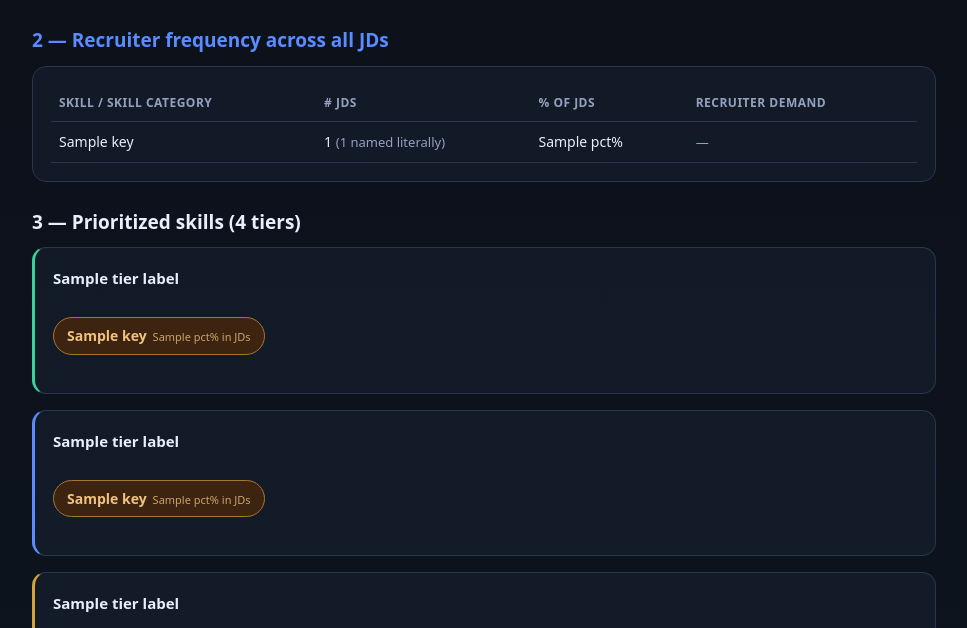
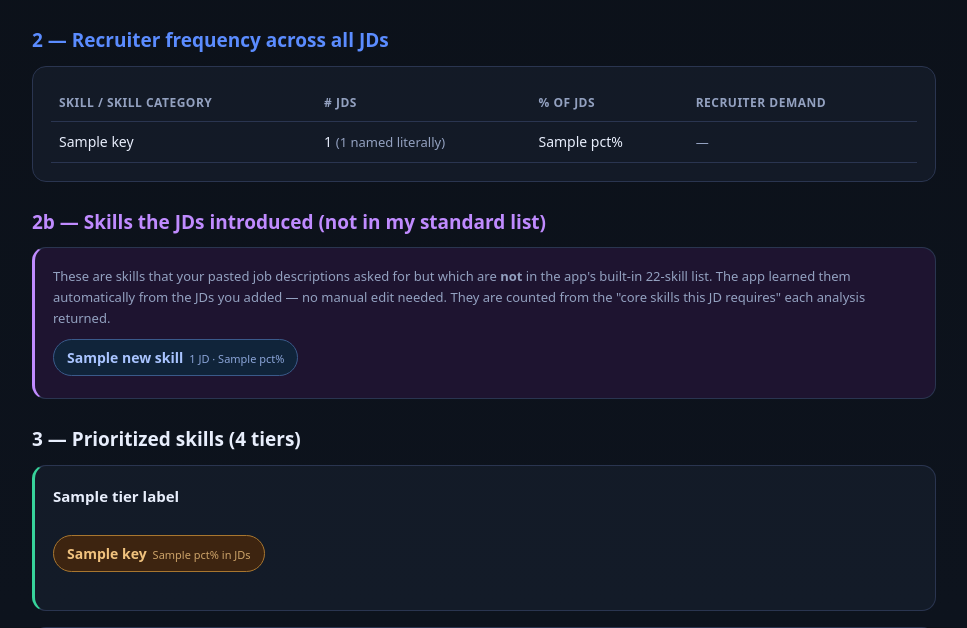
Before and after one commit to tejassrai908-cyber/career-coach, a Flask app: template templates/cumulative.html in a window 1280 px wide. Shown: the part 400-1028 px from the top of the page, without its empty margins (156-1123 px from the left). Run offline with Flask 3, Linux system fonts and the light colour scheme; the template is opened without the code that fills it: most values are stand-ins (such as "Sample title", 1, 10 or a date in 2020).

Commit message:
Learn new skills from JD: capture required_skills, surface 'Skills the JDs introduced' on cumulative page

```diff
--- a/app.py
+++ b/app.py
@@ -790,6 +790,53 @@ def cumulative_analysis():
             not_add.append(sk["key"])
     keywords = sorted(keyword_freq.items(), key=lambda x: -x[1])[:15]
 
+    # --- NEW SKILLS LEARNED FROM THE JDs (not in the standard 22-skill list) ---
+    # Each saved report carries "required_skills": the core skills ChatGPT pulled
+    # straight from that JD. Any of those that is NOT one of our 22 known skills is
+    # a genuinely NEW requirement the JDs introduced -> learned automatically, with
+    # no manual editing of the skill list.
+    known_norm = {}
+    for s in SKILLS:
+        known_norm[norm(s["key"])] = s["key"]
+        for a in s.get("aliases", []):
+            known_norm[norm(a)] = s["key"]
+    _GENERIC = {"degree", "bachelors", "bachelor", "master", "mba", "phd",
+                "experience", "years", "education", "certification",
+                "certifications", "qualification", "qualifications", "skills",
+                "ability", "knowledge", "responsibilities", "requirements"}
+
+    def is_known_skill(name):
+        # Exact match against known skill keys/aliases only. We deliberately do
+        # NOT do substring matching here: a name like "Salesforce CPQ" must NOT
+        # be swallowed by the "salesforce" alias. Exact equality keeps genuinely
+        # new requirements (e.g. "GenAI prompting", "Salesforce CPQ") as new.
+        n = norm(name)
+        if not n or n in _GENERIC:
+            return True
+        return n in known_norm
+
+    new_counts = {}                   # norm_key -> {"name": original, "jids": set}
+    for row in rows:
+        try:
+            _rep = (json.loads(row["report"]) if isinstance(row["report"], str)
+                    else row["report"]) or {}
+        except Exception:
+            _rep = {}
+        for name in (_rep.get("required_skills") or []):
+            if not isinstance(name, str):
+                continue
+            nm = name.strip().rstrip(".").strip()
+            if len(nm) < 3 or len(nm) > 60 or is_known_skill(nm):
+                continue
+            key = norm(nm)
+            if key not in new_counts:
+                new_counts[key] = {"name": nm, "jids": set()}
+            new_counts[key]["jids"].add(row["id"])
+    new_skills = [dict(name=i["name"], n_jd=len(i["jids"]),
+                       pct=round(100 * len(i["jids"]) / jd_count) if jd_count else 0)
+                  for i in new_counts.values()]
+    new_skills.sort(key=lambda x: (-x["n_jd"], x["name"].lower()))
+
     # Career direction — fit from the dominant JD role family + resume anchors.
     dom_role = max(roles, key=roles.get) if roles else "training manager"
     direction_spec = [
@@ -842,8 +889,9 @@ def cumulative_analysis():
         jd_count=jd_count, small=small, roles=roles, dom_role=dom_role,
         skills=skills_out, tiers=tiers, tier_label=TIER_LABEL,
         level_label=LEVEL_LABEL, core_stack=core_stack, top15=top15,
-        roadmap=roadmap, underrepresented=underrepresented,
+        underrepresented=underrepresented,
         stronger_bullets=stronger_bullets, not_add=not_add, keywords=keywords,
+        new_skills=new_skills,
         career_direction=career_direction,
         final=dict(focus=focus, market_more=market_more, top_gap=top_gap,
                    ai_skill=ai_skill, best_dir=best_dir, trend=trend),
--- a/pasteback.py
+++ b/pasteback.py
@@ -114,6 +114,7 @@ def _coerce(data):
     raw.setdefault("have", [])
     raw.setdefault("gaps", [])
     raw.setdefault("interview", [])
+    raw.setdefault("required_skills", [])
     for g in raw["gaps"]:
         if not isinstance(g, dict):
             continue
--- a/templates/cumulative.html
+++ b/templates/cumulative.html
@@ -42,6 +42,20 @@ The full per-skill picture is in section 2; the grouped 12-category "Core Career
 {% endfor %}
 </table>
 </div>
+
+<!-- 2B. NEW SKILLS LEARNED FROM THE JDs -->
+{% if c.new_skills %}
+<h2 style="color:#c08bff">2b &mdash; Skills the JDs introduced (not in my standard list)</h2>
+<div class="card" style="border-left:3px solid #c08bff;background:#1e1430">
+<p class="mut" style="margin:0 0 10px;line-height:1.6">These are skills that your pasted
+job descriptions asked for but which are <b>not</b> in the app's built-in 22-skill list.
+The app learned them automatically from the JDs you added &mdash; no manual edit needed.
+They are counted from the "core skills this JD requires" each analysis returned.</p>
+<div class="chips">
+{% for ns in c.new_skills %}<span class="chip req">{{ns.name}}<span class="sub2">{{ns.n_jd}} JD{{'' if ns.n_jd==1 else 's'}} &middot; {{ns.pct}}%</span></span>{% endfor %}
+</div>
+</div>
+{% endif %}
 
 <!-- 3. PRIORITIZE -->
 <h2>3 &mdash; Prioritized skills (4 tiers)</h2>
```
Also changed, not shown: 1 other file.
